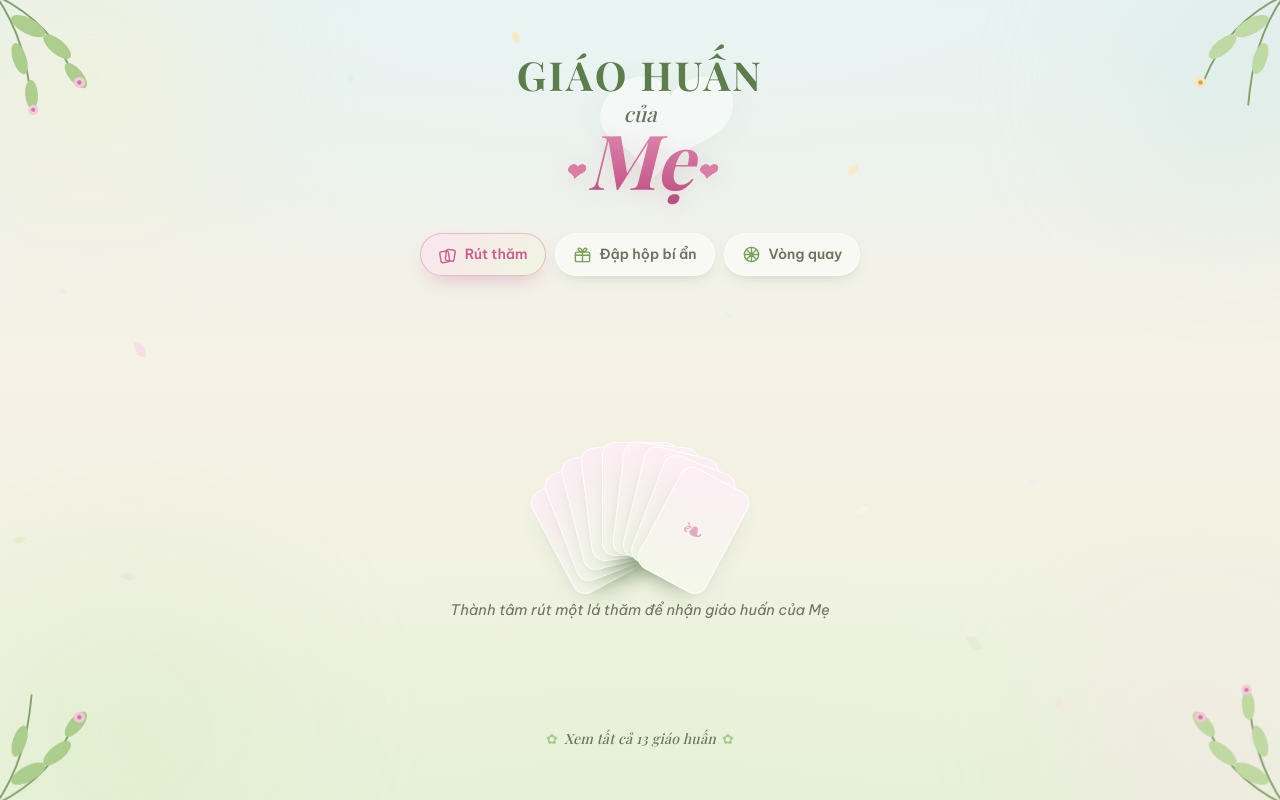
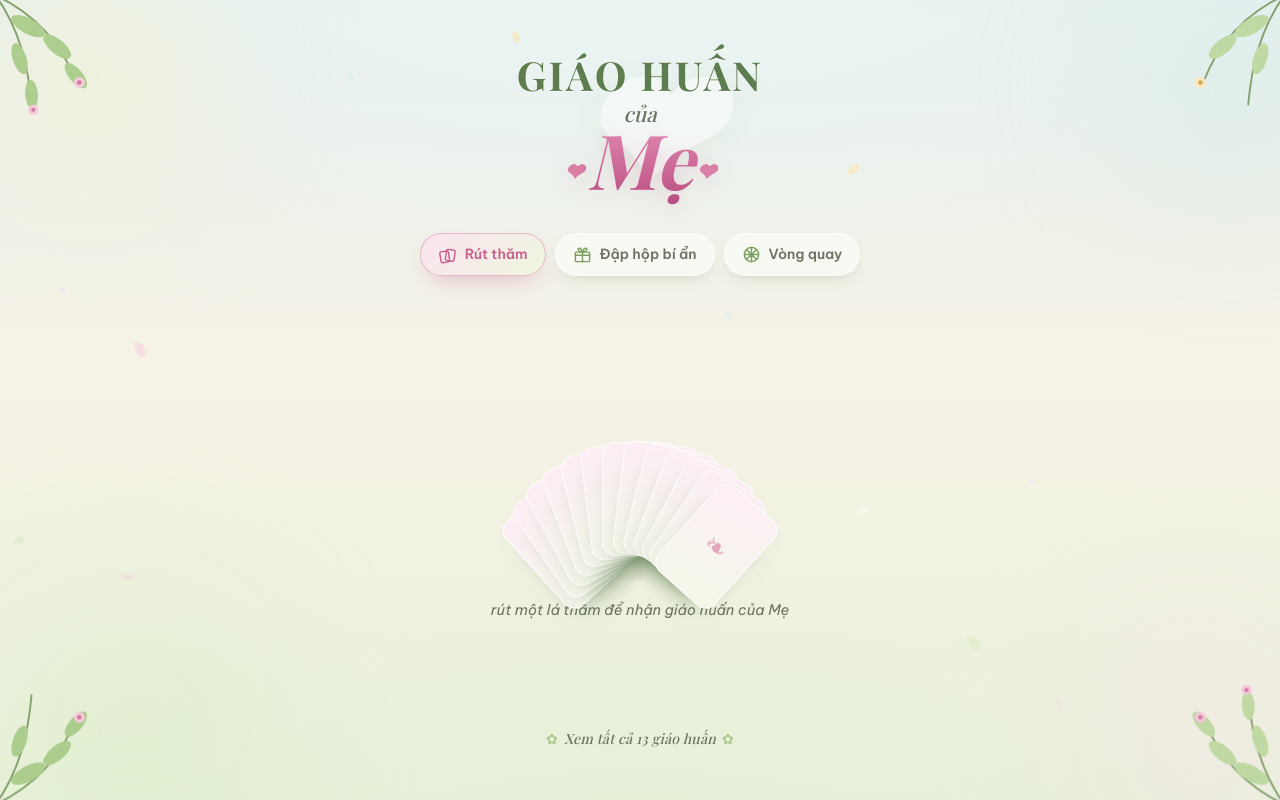
Before and after one commit to haphuocsang1801/giao-huan-cua-me, a React (Vite) app: page / in a window 1280 px wide. Both pictures are taken after a click on the button "Rút thăm". Built offline with nearby package versions, Linux system fonts and the light colour scheme; a web font is replaced by a local one.

Commit message:
fix: show all 13 lot cards and shorten hint text

```diff
--- a/src/components/LotsWidget.jsx
+++ b/src/components/LotsWidget.jsx
@@ -2,8 +2,8 @@ import { useRef, useEffect, useCallback } from 'react'
 import { TEACHINGS } from '../data/teachings'
 
 const N = TEACHINGS.length
-const LOTS = 9
-const SPREAD = 56
+const LOTS = N          // one card per teaching
+const SPREAD = 84       // wider spread to fit 13 cards clearly
 
 export default function LotsWidget({ active, onReveal, closeKey }) {
   const fanRef = useRef(null)
@@ -49,7 +49,7 @@ export default function LotsWidget({ active, onReveal, closeKey }) {
   return (
     <section className={`widget${active ? ' on' : ''}`}>
       <div className="fan" ref={fanRef} />
-      <p className="hint">Thành tâm rút một lá thăm để nhận giáo huấn của Mẹ</p>
+      <p className="hint">rút một lá thăm để nhận giáo huấn của Mẹ</p>
     </section>
   )
 }
```
